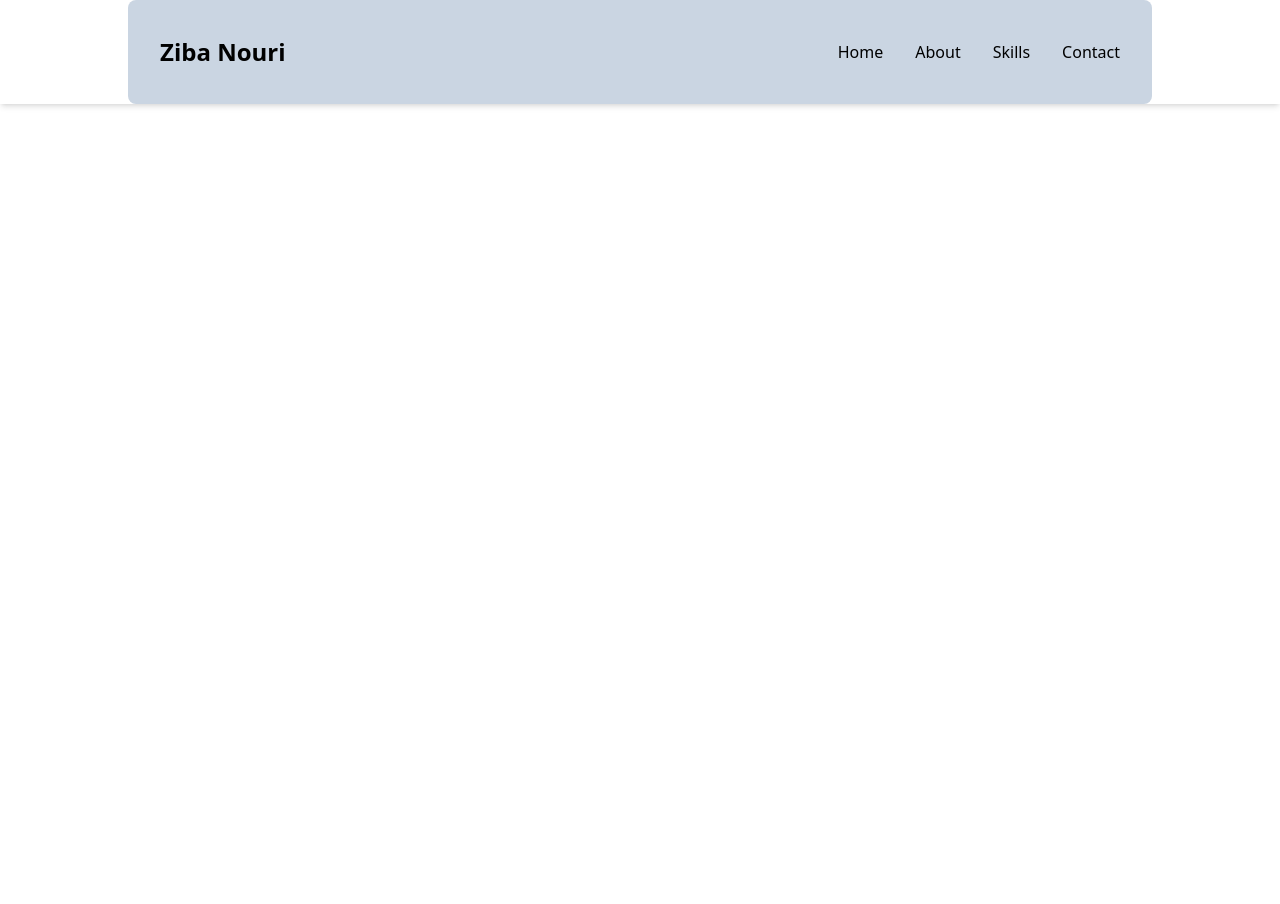
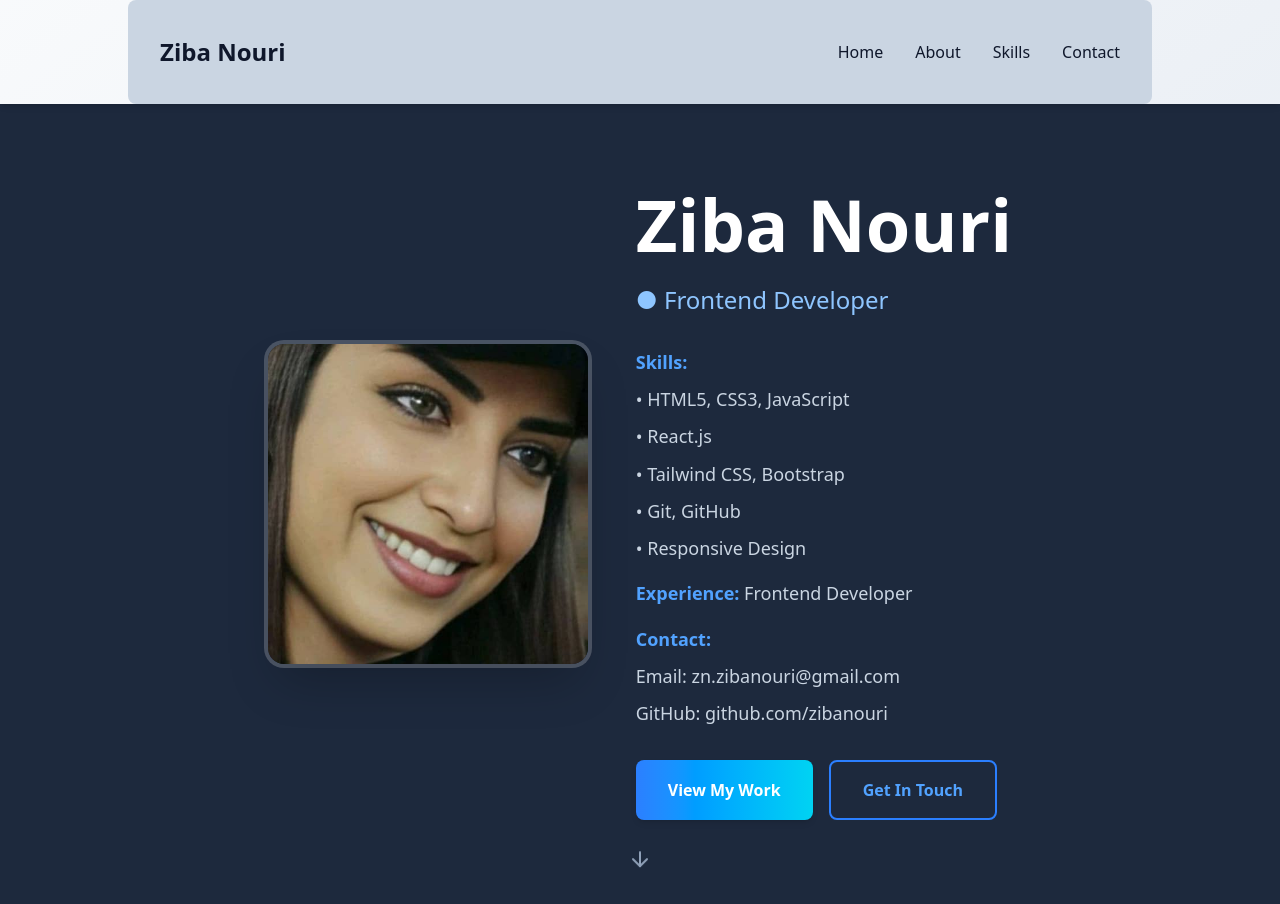
Before and after one commit to zibanouri/navziba, a React (Vite) app: page / in a window 1280 px wide. Before the commit the page ends 800 px from the top, so only its background shows below. Built offline with nearby package versions, Linux system fonts and the light colour scheme.

Commit message:
Update Hero component and add images

```diff
--- a/src/components/Hero.tsx
+++ b/src/components/Hero.tsx
@@ -0,0 +1,80 @@
+import { ArrowDown } from 'lucide-react';
+
+const Hero = () => {
+    return (
+        <section className="min-h-screen relative overflow-hidden w-full bg-slate-800">
+            <div className="flex flex-col md:flex-row items-center justify-center min-h-screen gap-12 p-8 relative z-10">
+                <div className="flex-shrink-0">
+                    <div className="w-80 h-80 rounded-2xl overflow-hidden shadow-2xl ring-4 ring-white/20">
+                        <img
+                            className="w-full h-full object-cover"
+                            src="public/ziba.png"
+                            alt="image-ziba"
+                        />
+                    </div>
+                </div>
+                <div className="text-center md:text-left max-w-2xl">
+                    <div className="mb-6">
+                        <h1 className="text-5xl md:text-7xl font-bold text-white">
+                            Ziba Nouri
+                        </h1>
+                    </div>
+                    <div className="mb-8">
+                        <p className="text-xl md:text-2xl text-blue-300">
+                            ● Frontend Developer
+                        </p>
+                    </div>
+                    <div className="mb-8">
+                        <div className="text-lg text-slate-300 leading-relaxed space-y-2">
+                            <p>
+                                <span className="text-blue-400 font-semibold">
+                                    Skills:
+                                </span>
+                            </p>
+                            <p>• HTML5, CSS3, JavaScript</p>
+                            <p>• React.js</p>
+                            <p>• Tailwind CSS, Bootstrap</p>
+                            <p>• Git, GitHub</p>
+                            <p>• Responsive Design</p>
+                            <p className="mt-4">
+                                <span className="text-blue-400 font-semibold">
+                                    Experience:
+                                </span>{' '}
+                                Frontend Developer
+                            </p>
+                            <p className="mt-4">
+                                <span className="text-blue-400 font-semibold">
+                                    Contact:
+                                </span>
+                            </p>
+                            <p>Email: zn.zibanouri@gmail.com</p>
+                            <p>GitHub: github.com/zibanouri</p>
+                        </div>
+                    </div>
+                    <div className="flex flex-col sm:flex-row gap-4 justify-center md:justify-start">
+                        <button
+                            className="cursor-pointer bg-gradient-to-r from-blue-500 to-cyan-400
+                        hover:shadow-lg text-white px-8 py-4 rounded-lg font-semibold transition-all
+                        duration-200 transform-gpu hover:scale-[1.1] shadow-md"
+                        >
+                            View My Work
+                        </button>
+                        <button
+                            className="cursor-pointer border-2 border-blue-500 text-blue-400
+                        hover:bg-blue-500 hover:text-white px-8 py-4 rounded-lg font-semibold transition-all
+                        duration-300 transform-gpu hover:scale-[1.1]"
+                        >
+                            Get In Touch
+                        </button>
+                    </div>
+                </div>
+            </div>
+
+            <div className="absolute bottom-8 left-1/2 transform -translate-x-1/2 animate-bounce z-10">
+                <ArrowDown className="w-6 h-6 text-slate-400" />
+            </div>
+        </section>
+    );
+};
+
+export default Hero;
--- a/src/pages/Index.tsx
+++ b/src/pages/Index.tsx
@@ -1,8 +1,14 @@
 import Navbar from '../components/Navbar';
+import Hero from '../components/Hero';
+
 const Index = () => {
     return (
-        <div>
+        <div
+            className="min-h-screen transition-all duration-500 bg-gradient-to-br
+        from-slate-50 to-slate-200 text-slate-900"
+        >
             <Navbar />
+            <Hero />
         </div>
     );
 };
```
Also changed, not shown: public/image.webp (added), public/ziba.png (added).
